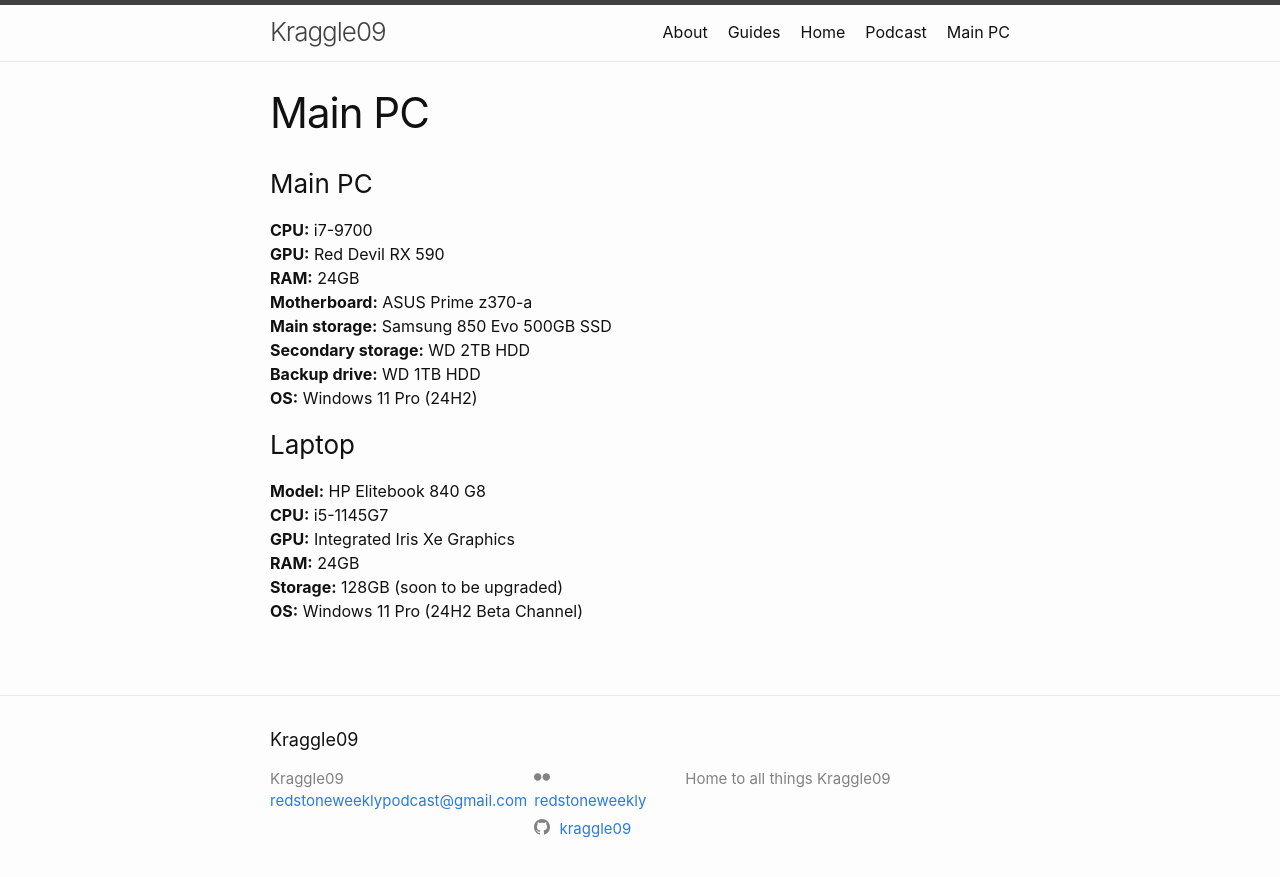
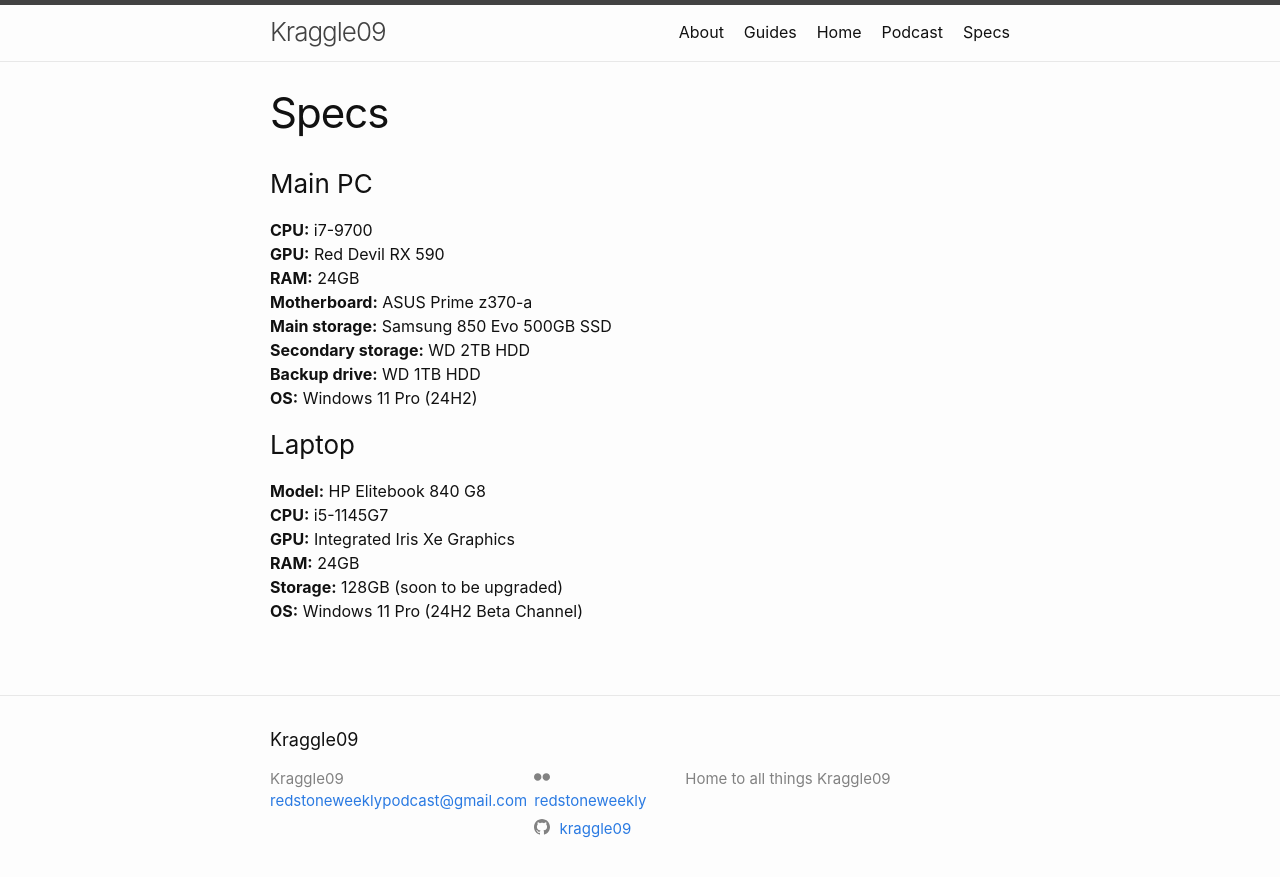
Before and after one commit to Kraggle09/kraggle09.github.io, a Jekyll site: the page built from docs/specs.markdown, in a window 1280 px wide. Shown: the top 877 px of the page. Built offline with Jekyll 4.4.1, drawn with Linux system fonts in a browser that asks for light colours; our own code applies the rules of GitHub Pages for plain Markdown files.

Commit message:
Update specs.markdown

```diff
--- a/docs/specs.markdown
+++ b/docs/specs.markdown
@@ -1,3 +1,8 @@
+---
+title: Specs
+permalink: /specs/
+---
+
 ### Main PC
 **CPU:** i7-9700
 **GPU:** Red Devil RX 590
```
